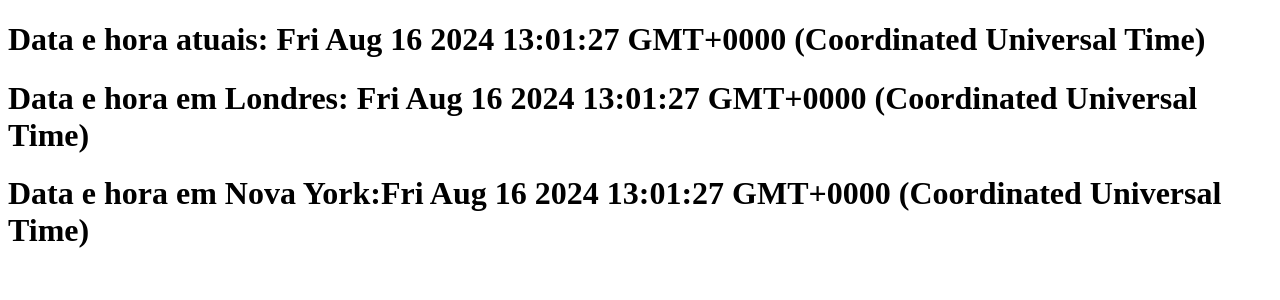
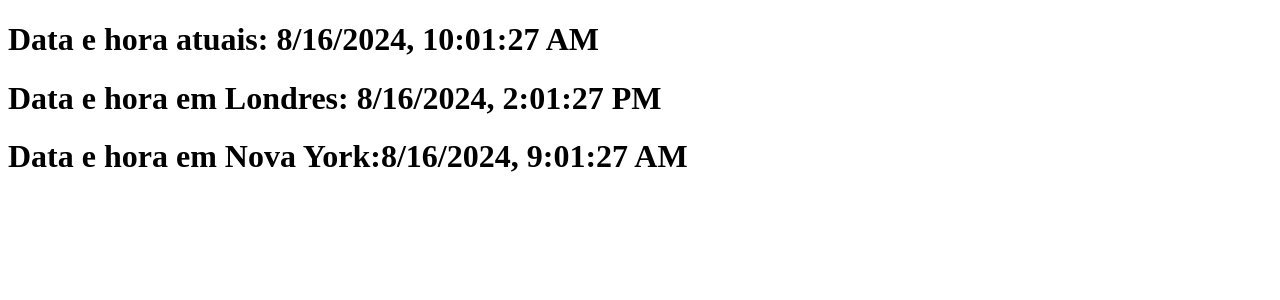
Before and after one commit to RenatoFernandoSilvaGoncalves/aulareact01, a React (Create React App) app: page / in a window 1280 px wide. Shown: the top 300 px of the page. Built offline with nearby package versions, Linux system fonts and the light colour scheme.

Commit message:
corrigindo o funcionamento do componete data

```diff
--- a/src/App.js
+++ b/src/App.js
@@ -3,9 +3,9 @@ import Data from "./meusComponentes/Data";
 function App() {
   return (
     <div className="App">
-        <Data texto="Data e hora atuais: " timeZone="-3.00"/>
-        <Data texto="Data e hora em Londres: " timeZone="1.00"/>
-        <Data texto="Data e hora em Nova York:" timeZone="-4.00"/>
+        <Data texto="Data e hora atuais: " timeZone={-3.00}/>
+        <Data texto="Data e hora em Londres: " timeZone={1.00}/>
+        <Data texto="Data e hora em Nova York:" timeZone={-4.00}/>
     </div>
   );
 }
--- a/src/meusComponentes/Data.js
+++ b/src/meusComponentes/Data.js
@@ -14,9 +14,8 @@ export default class Data extends Component{
         const dataAtual = new Date();
         let timeZoneFromDB = parseInt(timeZone);
         let diferencaTempo = timeZoneFromDB * 60 + dataAtual.getTimezoneOffset();
-        let milisecundos = parseInt(dataAtual.getTime() + diferencaTempo * 60 * 1000)
-        console.log(milisecundos)
-        return Date(milisecundos);
+        let milisegundos = parseInt(dataAtual.getTime() + (diferencaTempo * 60 * 1000))
+        return new Date(milisegundos);
     }
 
     //fase de montagem
```
